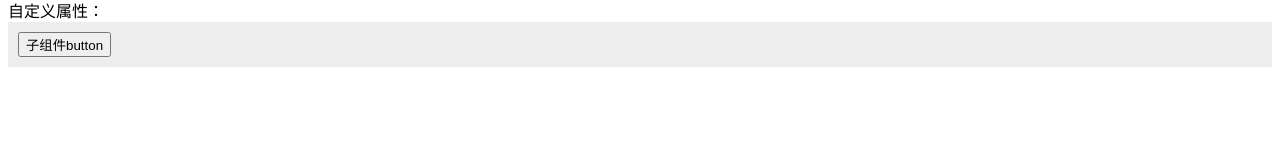
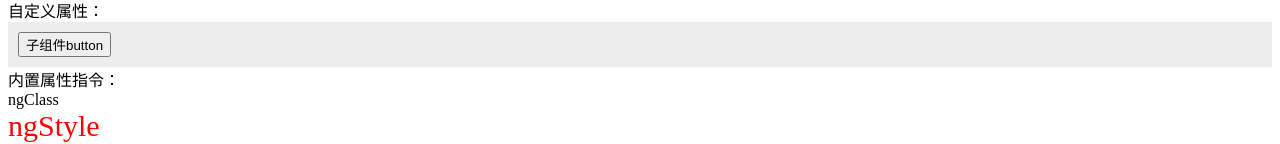
Before and after one commit to qray90/angular-displaying-data-demo, an Angular app: page / in a window 1280 px wide. Shown: the part 799-943 px from the top of the page. Before the commit the page ends 874 px from the top, so only its background shows below. Built offline with nearby package versions, Linux system fonts and the light colour scheme.

Commit message:
directive

```diff
--- a/src/app/app.component.ts
+++ b/src/app/app.component.ts
@@ -1,4 +1,4 @@
-import { Component } from '@angular/core';
+import { Component, OnInit } from '@angular/core';
 import { Hero } from './hero';
 
 @Component({
@@ -63,9 +63,21 @@
       自定义属性：
       <app-item-detail (alertEmitter)="alertInfo($event)"></app-item-detail>
     </div>
+
+    <div>
+      内置属性指令：
+      <div [ngClass]="currentClass">ngClass</div>
+      <div [ngStyle]="currentStyle">ngStyle</div>
+    </div>
+
+    <div [ngSwitch]="1">
+      <div *ngSwitchCase="0">0</div>
+      <div *ngSwitchCase="1">1</div>
+      <div *ngSwitchDefault>default</div>
+    </div>
   `
 })
-export class AppComponent {
+export class AppComponent implements OnInit {
   title = 'Tour of Heroes';
   heroes = [
     new Hero(1, 'Windstorm'),
@@ -84,6 +96,29 @@
 
   currentInput = 'default';
 
+  currentClass = {};
+  currentStyle = {};
+
+  ngOnInit(): void {
+    this.setCurrentClass();
+    this.setCurrentStyle();
+  }
+
+  setCurrentClass() {
+    this.currentClass = {
+      foo: true,
+      bar: true,
+      baz: false,
+    };
+  }
+
+  setCurrentStyle() {
+    this.currentStyle = {
+      fontSize: '30px',
+      color: 'red'
+    };
+  }
+
   inputChange(el) {
     console.log(el.value, el.getAttribute('value'));
   }
```
Also changed, not shown: 1 other file (tests, documents, lock files or other folders).
